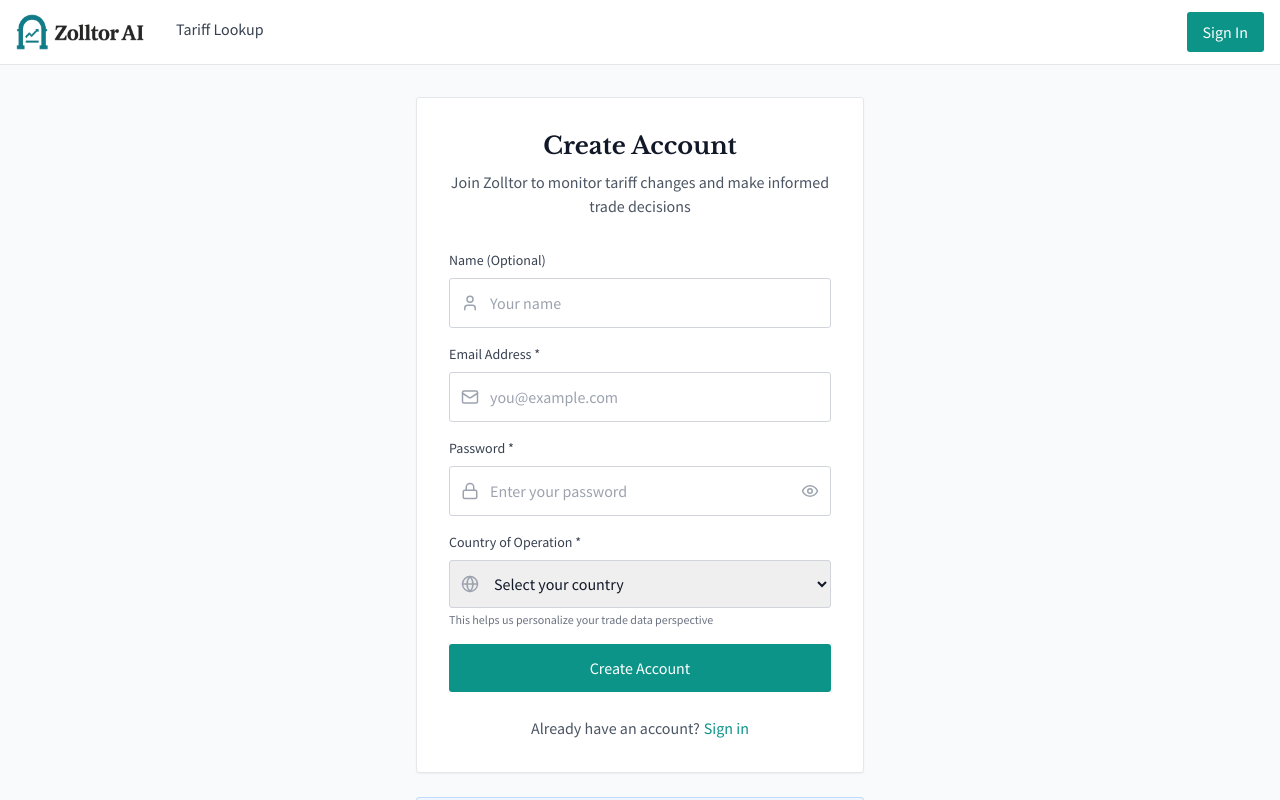
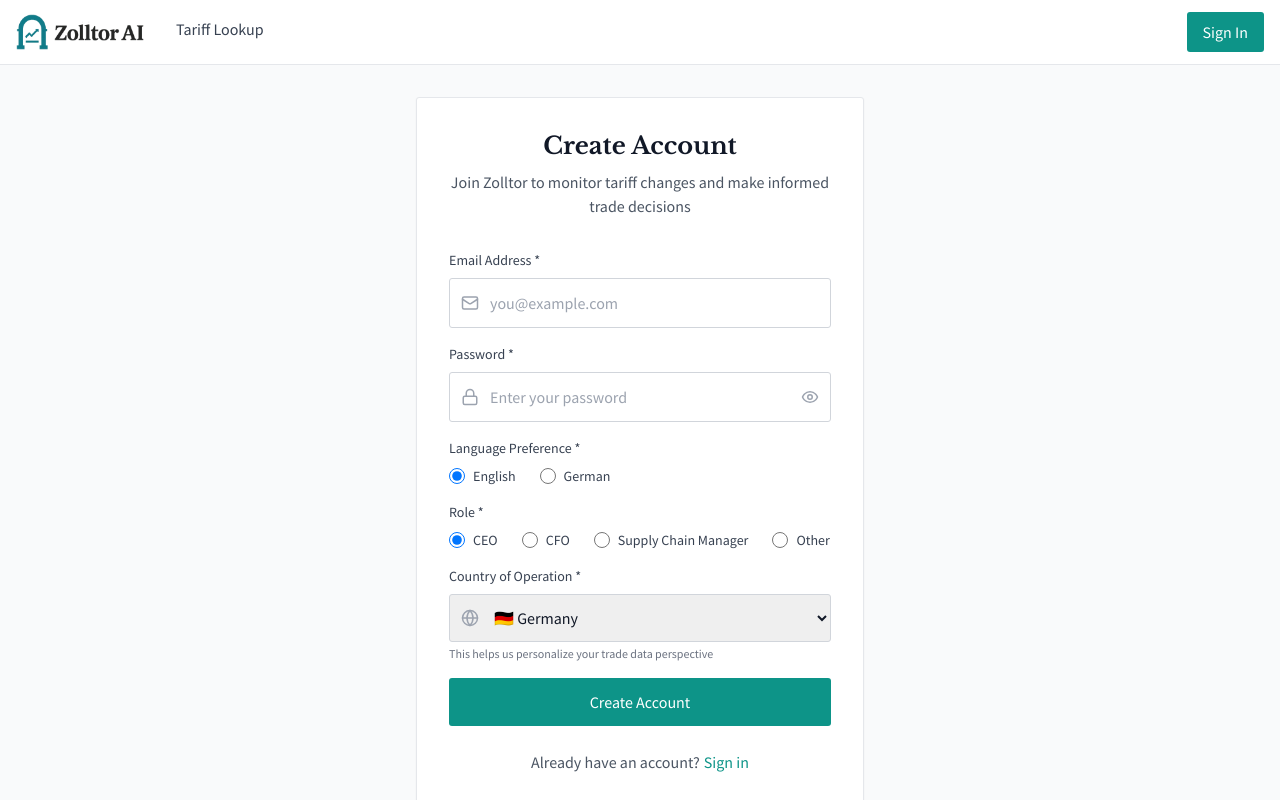
Before and after one commit to RanaKaz2025/zolltor, a React (Vite) app: page /watchlist in a window 1280 px wide. Both pictures are taken after a click on the button "Sign up". Shown: the top 800 px of the page. Built offline with nearby package versions, Linux system fonts and the light colour scheme.

Commit message:
feat: Enhance AuthPage with language and role selection, and improve ProductWatchlist with grouped upcoming changes display

```diff
--- a/src/pages/AuthPage.jsx
+++ b/src/pages/AuthPage.jsx
@@ -3,13 +3,14 @@ import { Eye, EyeOff, Mail, Lock, User, Globe } from "lucide-react";
 import dummyData from "../data/dummyData.json";
 
 const AuthPage = ({ onLogin }) => {
-  const [isLogin, setIsLogin] = useState(true);
+  const [isLogin, setIsLogin] = useState(true); // Start with login (sign in)
   const [showPassword, setShowPassword] = useState(false);
   const [formData, setFormData] = useState({
-    name: "",
     email: "ceo@gmail.com",
     password: "123456",
-    country: "",
+    country: "DE",
+    language: "english",
+    role: "ceo",
   });
   const [errors, setErrors] = useState({});
 
@@ -179,28 +180,6 @@ const AuthPage = ({ onLogin }) => {
 
         {/* Form */}
         <form onSubmit={handleSubmit} className="space-y-4">
-          {!isLogin && (
-            <div>
-              <label className="block text-sm font-medium text-gray-700 mb-2">
-                Name (Optional)
-              </label>
-              <div className="relative">
-                <User
-                  className="absolute left-3 top-1/2 transform -translate-y-1/2 text-gray-400"
-                  size={18}
-                />
-                <input
-                  type="text"
-                  name="name"
-                  value={formData.name}
-                  onChange={handleInputChange}
-                  className="w-full pl-10 pr-3 py-3 border border-gray-300 rounded-3px focus:ring-2 focus:ring-primary-500 focus:border-primary-500"
-                  placeholder="Your name"
-                />
-              </div>
-            </div>
-          )}
-
           <div>
             <label className="block text-sm font-medium text-gray-700 mb-2">
               Email Address *
@@ -261,6 +240,125 @@ const AuthPage = ({ onLogin }) => {
           </div>
 
           {!isLogin && (
+            <>
+              <div>
+                <label className="block text-sm font-medium text-gray-700 mb-2">
+                  Language Preference *
+                </label>
+                <div className="flex space-x-6">
+                  <div className="flex items-center">
+                    <input
+                      id="language-english"
+                      name="language"
+                      type="radio"
+                      value="english"
+                      checked={formData.language === "english"}
+                      onChange={handleInputChange}
+                      className="h-4 w-4 text-primary-600 focus:ring-primary-500 border-gray-300"
+                    />
+                    <label
+                      htmlFor="language-english"
+                      className="ml-2 text-sm text-gray-700"
+                    >
+                      English
+                    </label>
+                  </div>
+                  <div className="flex items-center">
+                    <input
+                      id="language-german"
+                      name="language"
+                      type="radio"
+                      value="german"
+                      checked={formData.language === "german"}
+                      onChange={handleInputChange}
+                      className="h-4 w-4 text-primary-600 focus:ring-primary-500 border-gray-300"
+                    />
+                    <label
+                      htmlFor="language-german"
+                      className="ml-2 text-sm text-gray-700"
+                    >
+                      German
+                    </label>
+                  </div>
+                </div>
+              </div>
+
+              <div>
+                <label className="block text-sm font-medium text-gray-700 mb-2">
+                  Role *
+                </label>
+                <div className="flex flex-wrap gap-6">
+                  <div className="flex items-center">
+                    <input
+                      id="role-ceo"
+                      name="role"
+                      type="radio"
+                      value="ceo"
+                      checked={formData.role === "ceo"}
+                      onChange={handleInputChange}
+                      className="h-4 w-4 text-primary-600 focus:ring-primary-500 border-gray-300"
+                    />
+                    <label
+                      htmlFor="role-ceo"
+                      className="ml-2 text-sm text-gray-700"
+                    >
+                      CEO
+                    </label>
+                  </div>
+                  <div className="flex items-center">
+                    <input
+                      id="role-cfo"
+                      name="role"
+                      type="radio"
+                      value="cfo"
+                      checked={formData.role === "cfo"}
+                      onChange={handleInputChange}
+                      className="h-4 w-4 text-primary-600 focus:ring-primary-500 border-gray-300"
+                    />
+                    <label
+                      htmlFor="role-cfo"
+                      className="ml-2 text-sm text-gray-700"
+                    >
+                      CFO
+                    </label>
+                  </div>
+                  <div className="flex items-center">
+                    <input
+                      id="role-supply-chain"
+                      name="role"
+                      type="radio"
+                      value="supply-chain"
+                      checked={formData.role === "supply-chain"}
+                      onChange={handleInputChange}
+                      className="h-4 w-4 text-primary-600 focus:ring-primary-500 border-gray-300"
+                    />
+                    <label
+                      htmlFor="role-supply-chain"
+                      className="ml-2 text-sm text-gray-700"
+                    >
+                      Supply Chain Manager
+                    </label>
+                  </div>
+                  <div className="flex items-center">
+                    <input
+                      id="role-other"
+                      name="role"
+                      type="radio"
+                      value="other"
+                      checked={formData.role === "other"}
+                      onChange={handleInputChange}
+                      className="h-4 w-4 text-primary-600 focus:ring-primary-500 border-gray-300"
+                    />
+                    <label
+                      htmlFor="role-other"
+                      className="ml-2 text-sm text-gray-700"
+                    >
+                      Other
+                    </label>
+                  </div>
+                </div>
+              </div>
+
               <div>
                 <label className="block text-sm font-medium text-gray-700 mb-2">
                   Country of Operation *
@@ -294,6 +392,7 @@ const AuthPage = ({ onLogin }) => {
                   This helps us personalize your trade data perspective
                 </p>
               </div>
+            </>
           )}
 
           <button
@@ -312,7 +411,22 @@ const AuthPage = ({ onLogin }) => {
               onClick={() => {
                 setIsLogin(!isLogin);
                 setErrors({});
-                setFormData({ name: "", email: "", password: "", country: "" });
+                if (isLogin) {
+                  // Switching to signup - set defaults for signup
+                  setFormData({
+                    email: "",
+                    password: "",
+                    country: "DE",
+                    language: "english",
+                    role: "ceo",
+                  });
+                } else {
+                  // Switching to login - set defaults for login
+                  setFormData({
+                    email: "ceo@gmail.com",
+                    password: "123456",
+                  });
+                }
               }}
               className="ml-1 text-primary-600 hover:text-primary-800 font-medium"
             >
@@ -332,7 +446,7 @@ const AuthPage = ({ onLogin }) => {
       </div>
 
       {/* Information Box */}
-      <div className="mt-6 bg-blue-50 border border-blue-200 rounded-3px p-4">
+      {/* <div className="mt-6 bg-blue-50 border border-blue-200 rounded-3px p-4">
         <h3 className="text-sm font-medium text-blue-900 mb-2">
           Why create an account?
         </h3>
@@ -343,7 +457,7 @@ const AuthPage = ({ onLogin }) => {
           <li>• Export your watchlist data as CSV</li>
           <li>• Get personalized AI-powered recommendations</li>
         </ul>
-      </div>
+      </div> */}
     </div>
   );
 };
--- a/src/pages/ProductWatchlist.jsx
+++ b/src/pages/ProductWatchlist.jsx
@@ -127,6 +127,18 @@ const ProductWatchlist = ({ user }) => {
   // Handle opening Upcoming See More modal
   const handleUpcomingSeeMore = () => {
     setShowUpcomingSeeMoreModal(true);
+  };
+
+  // Function to group upcoming changes by type
+  const groupUpcomingChangesByType = (changes) => {
+    const grouped = {};
+    changes.forEach((change) => {
+      if (!grouped[change.type]) {
+        grouped[change.type] = [];
+      }
+      grouped[change.type].push(change);
+    });
+    return grouped;
   };
 
   const handleSelectAllImport = (e) => {
@@ -429,18 +441,10 @@ const ProductWatchlist = ({ user }) => {
                 onChange={(e) => setSelectedTimePeriod(e.target.value)}
                 className="px-3 py-2 border border-gray-300 rounded-3px focus:ring-2 focus:ring-primary-500 focus:border-primary-500"
               >
-                <option value="Past Week">
-                  Past Week (Oct 1 – Oct 8, 2025)
-                </option>
-                <option value="Past Month">
-                  Past Month (Sept 8 – Oct 8, 2025)
-                </option>
-                <option value="Past 3 Months">
-                  Past 3 Months (July 8 – Oct 8, 2025)
-                </option>
-                <option value="Past Year">
-                  Past Year (Oct 2024 – Oct 2025)
-                </option>
+                <option value="Past Week">Past Week</option>
+                <option value="Past Month">Past Month</option>
+                <option value="Past 3 Months">Past 3 Months</option>
+                <option value="Past Year">Past Year</option>
               </select>
             </div>
 
@@ -1126,7 +1130,7 @@ const ProductWatchlist = ({ user }) => {
       {/* See More Modal */}
       {showSeeMoreModal && (
         <div
-          className="fixed inset-0 bg-black bg-opacity-50 flex items-center justify-center z-50 p-4"
+          className="fixed inset-0 bg-black bg-opacity-50 flex items-start justify-end z-50 p-4 pt-[10%] pr-[50%]"
           onClick={(e) => {
             // Close modal on backdrop click
             if (e.target === e.currentTarget) {
@@ -1147,18 +1151,10 @@ const ProductWatchlist = ({ user }) => {
                     onChange={(e) => setSeeMoreTimePeriod(e.target.value)}
                     className="px-3 py-2 border border-gray-300 rounded-3px focus:ring-2 focus:ring-primary-500 focus:border-primary-500 text-sm min-w-[200px] appearance-none bg-white pr-8"
                   >
-                    <option value="Past Week">
-                      Past Week (Oct 1 – Oct 8, 2025)
-                    </option>
-                    <option value="Past Month">
-                      Past Month (Sept 8 – Oct 8, 2025)
-                    </option>
-                    <option value="Past 3 Months">
-                      Past 3 Months (July 8 – Oct 8, 2025)
-                    </option>
-                    <option value="Past Year">
-                      Past Year (Oct 2024 – Oct 2025)
-                    </option>
+                    <option value="Past Week">Past Week</option>
+                    <option value="Past Month">Past Month</option>
+                    <option value="Past 3 Months">Past 3 Months</option>
+                    <option value="Past Year">Past Year</option>
                   </select>
                   <div className="pointer-events-none absolute inset-y-0 right-0 flex items-center px-2 text-gray-700">
                     <svg
@@ -1171,6 +1167,20 @@ const ProductWatchlist = ({ user }) => {
                   </div>
                 </div>
               </div>
+            </div>
+
+            {/* Selected Time Period Tag */}
+            <div className="px-4 py-2 border-b border-gray-100">
+              <span className="inline-flex items-center rounded-full text-sm font-medium">
+                {seeMoreTimePeriod === "Past Week" &&
+                  "Past Week (Oct 1 – Oct 8, 2025)"}
+                {seeMoreTimePeriod === "Past Month" &&
+                  "Past Month (Sept 8 – Oct 8, 2025)"}
+                {seeMoreTimePeriod === "Past 3 Months" &&
+                  "Past 3 Months (July 8 – Oct 8, 2025)"}
+                {seeMoreTimePeriod === "Past Year" &&
+                  "Past Year (Oct 2024 – Oct 2025)"}
+              </span>
             </div>
 
             {/* Scrollable content area */}
@@ -1202,7 +1212,7 @@ const ProductWatchlist = ({ user }) => {
       {/* Upcoming Changes Modal */}
       {showUpcomingSeeMoreModal && (
         <div
-          className="fixed inset-0 bg-black bg-opacity-50 flex items-center justify-center z-50 p-4"
+          className="fixed inset-0 bg-black bg-opacity-50 flex items-start justify-start z-50 p-4 pt-[10%] pl-[50%]"
           onClick={(e) => {
             // Close modal on backdrop click
             if (e.target === e.currentTarget) {
@@ -1221,14 +1231,27 @@ const ProductWatchlist = ({ user }) => {
             {/* Scrollable content area */}
             <div className="flex-1 overflow-y-auto px-4 py-2">
               <div className="space-y-4">
-                {(activeTab === "import"
+                {(() => {
+                  const changes =
+                    activeTab === "import"
                       ? dummyData.upcomingChangesData
-                  : dummyData.exportUpcomingChangesData
-                ).map((change, index) => (
-                  <div key={index} className="py-2">
-                    <div className="text-xs font-medium text-gray-500 mb-1">
-                      {change.type}
+                      : dummyData.exportUpcomingChangesData;
+                  const groupedChanges = groupUpcomingChangesByType(changes);
+                  const groups = Object.keys(groupedChanges);
+
+                  return groups.map((type, groupIndex) => (
+                    <div key={type}>
+                      {/* Type header */}
+                      <div className="py-2 ">
+                        <h3 className="text-[13px] font-semibold text-gray-800 px-3 capitalize">
+                          {type}
+                        </h3>
                       </div>
+
+                      {/* Changes in this type */}
+                      <div className="space-y-4 mb-4">
+                        {groupedChanges[type].map((change, index) => (
+                          <div key={index} className="py-2 pl-4">
                             <h4 className="font-semibold text-gray-900 mb-2 text-sm">
                               {change.title}
                             </h4>
@@ -1255,6 +1278,17 @@ const ProductWatchlist = ({ user }) => {
                           </div>
                         ))}
                       </div>
+
+                      {/* Horizontal line between groups (except for the last group) */}
+                      {groupIndex < groups.length - 1 && (
+                        <div className="my-6">
+                          <hr className="border-gray-300" />
+                        </div>
+                      )}
+                    </div>
+                  ));
+                })()}
+              </div>
             </div>
           </div>
         </div>
```
Lines whose indentation alone changed are shown as unchanged.
